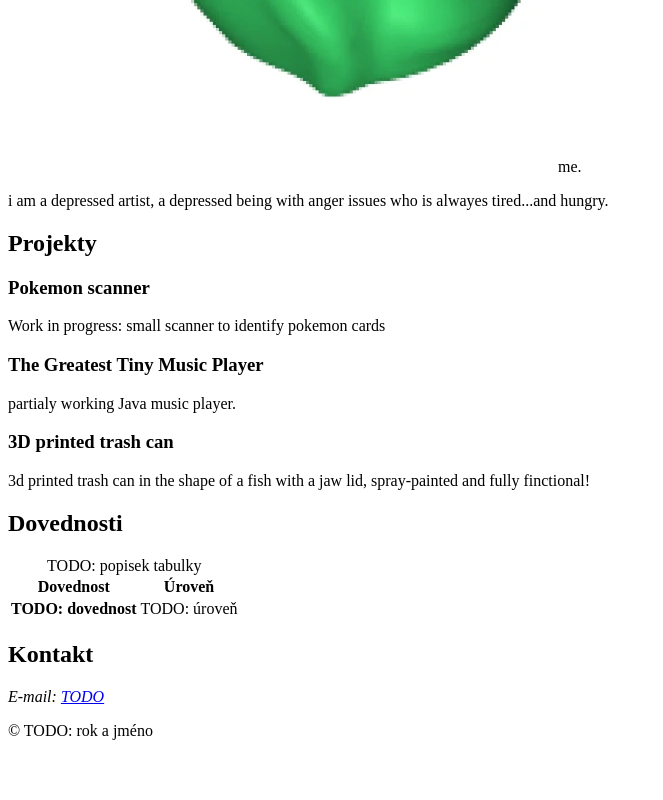
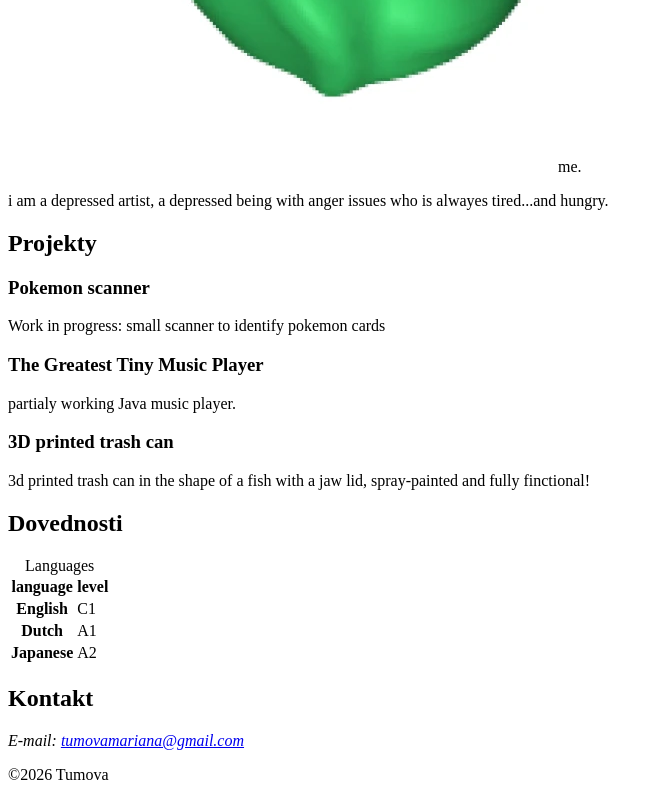
Before and after one commit to mariCAD195/osobni-stranka, a plain HTML site: page index.html in a window 1280 px wide. Shown: the part 617-1417 px from the top of the page, without its empty margins (0-663 px from the left). Before the commit the page ends 1373 px from the top, so only its background shows below. Drawn offline with Linux system fonts and the light colour scheme; files that its build step writes are made by us from their sources.

Commit message:
added skill table

```diff
--- a/index.html
+++ b/index.html
@@ -55,17 +55,25 @@
     <section id="dovednosti" aria-labelledby="dovednosti-nadpis">
       <h2 id="dovednosti-nadpis">Dovednosti</h2>
       <table>
-        <caption>TODO: popisek tabulky</caption>
+        <caption>Languages</caption>
         <thead>
           <tr>
-            <th scope="col">Dovednost</th>
-            <th scope="col">Úroveň</th>
+            <th scope="col">language</th>
+            <th scope="col">level</th>
           </tr>
         </thead>
         <tbody>
           <tr>
-            <th scope="row">TODO: dovednost</th>
-            <td>TODO: úroveň</td>
+            <th scope="row">English</th>
+            <td>C1</td>
+          </tr>
+          <tr>
+            <th scope="row">Dutch</th>
+            <td>A1</td>
+          </tr>
+          <tr>
+            <th scope="row">Japanese</th>
+            <td>A2</td>
           </tr>
         </tbody>
       </table>
@@ -75,14 +83,14 @@
       <h2 id="kontakt-nadpis">Kontakt</h2>
       <address>
         <!-- TODO: e-mail jako odkaz (mailto:), případně město nebo odkaz na profil -->
-        <p>E-mail: <a href="mailto:TODO">TODO</a></p>
+        <p>E-mail: <a href="mailto:tumovamariana@gmail.com">tumovamariana@gmail.com</a></p>
       </address>
     </section>
 
   </main>
 
   <footer>
-    <p>© TODO: rok a jméno</p>
+    <p>©2026 Tumova</p>
   </footer>
 </body>
 </html>
```
